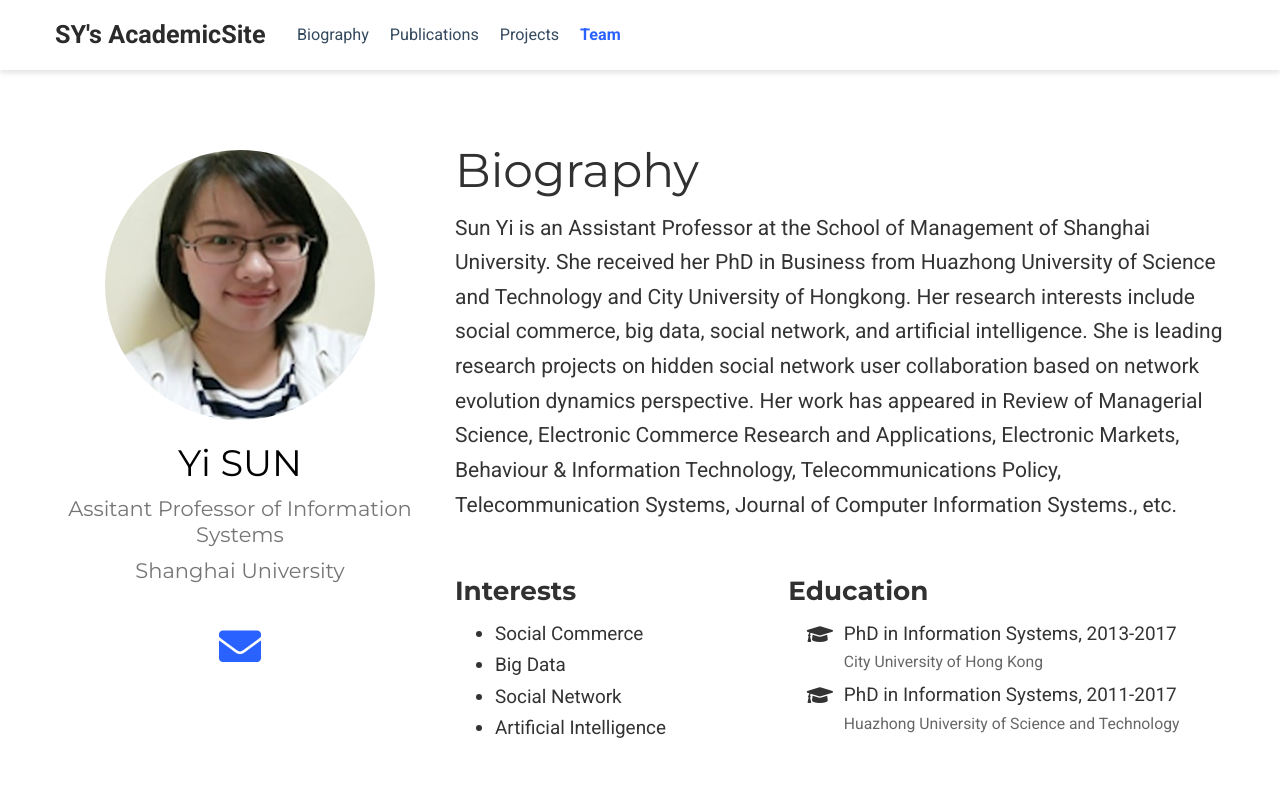
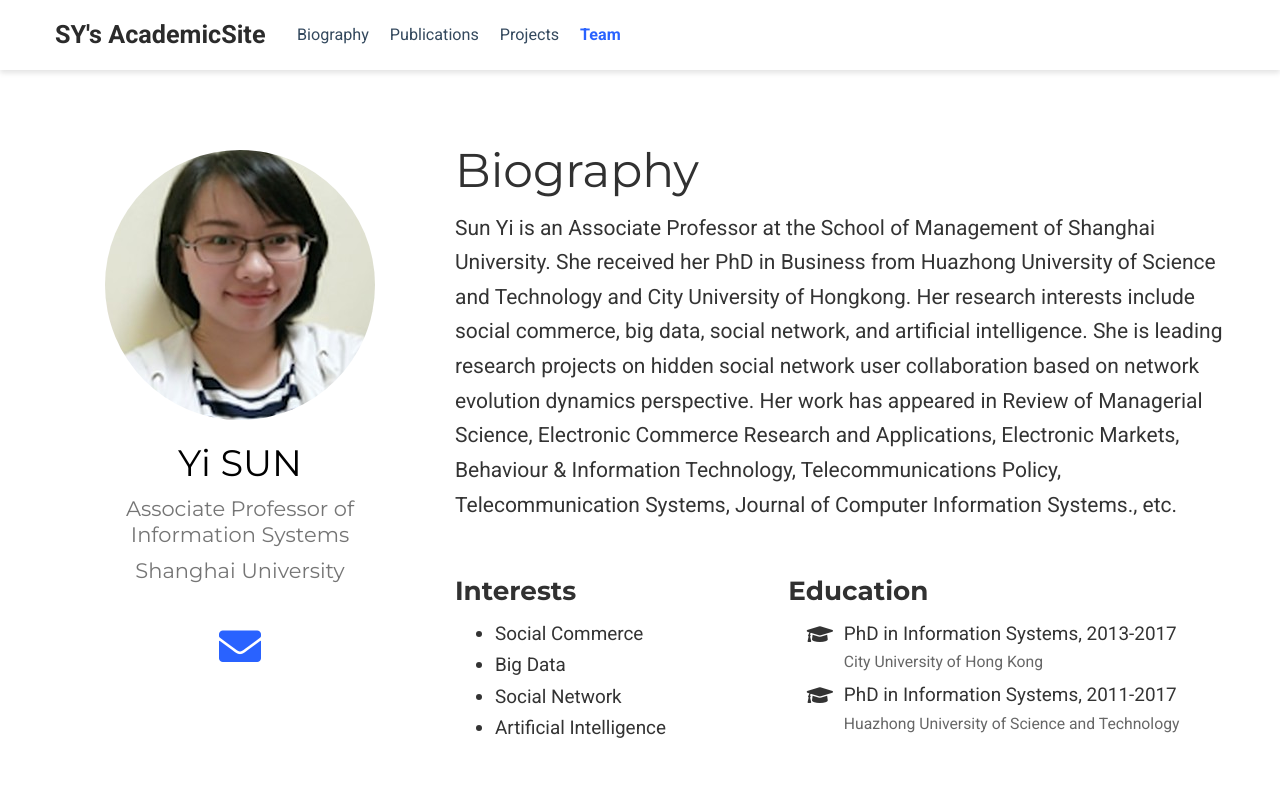
Before and after one commit to sunnykidxx/sunnykidxx.github.io, a plain HTML site: page index.html in a window 1280 px wide. Shown: the top 800 px of the page. Drawn offline with nearby package versions, Linux system fonts and the light colour scheme; some packages are replaced by stand-ins of ours; some icons are missing.

Commit message:
Update index.html

```diff
--- a/index.html
+++ b/index.html
@@ -28,7 +28,7 @@
 
 
 
-  <meta name="description" content="Assitant Professor of Information Systems">
+  <meta name="description" content="Associate Professor of Information Systems">
 
 
   <link rel="alternate" hreflang="en-us" href="https://sunyi.netlify.app/">
@@ -231,7 +231,7 @@
   <meta property="og:site_name" content="SY&#39;s AcademicSite">
   <meta property="og:url" content="https://sunyi.netlify.app/">
   <meta property="og:title" content="SY&#39;s AcademicSite">
-  <meta property="og:description" content="Assitant Professor of Information Systems"><meta property="og:image" content="img/map[gravatar:%!s(bool=false) shape:circle]">
+  <meta property="og:description" content="Associate Professor of Information Systems"><meta property="og:image" content="img/map[gravatar:%!s(bool=false) shape:circle]">
   <meta property="twitter:image" content="img/map[gravatar:%!s(bool=false) shape:circle]"><meta property="og:locale" content="en-us">
 
     <meta property="og:updated_time" content="2030-06-01T13:00:00&#43;00:00">
@@ -553,7 +553,7 @@
 
       <div class="portrait-title">
         <h2>Yi SUN</h2>
-        <h3>Assitant Professor of Information Systems</h3>
+        <h3>Associate Professor of Information Systems</h3>
 
 
         <h3>
@@ -590,7 +590,7 @@
 
     <h1>Biography</h1>
 
-    <p>Sun Yi is an Assistant Professor at the School of Management of Shanghai University. She received her PhD in Business from Huazhong University of Science and Technology and City University of Hongkong. Her research interests include social commerce, big data, social network, and artificial intelligence. She is leading research projects on hidden social network user collaboration based on network evolution dynamics perspective. Her work has appeared in Review of Managerial Science, Electronic Commerce Research and Applications, Electronic Markets, Behaviour &amp; Information Technology, Telecommunications Policy, Telecommunication Systems, Journal of Computer Information Systems., etc.</p>
+    <p>Sun Yi is an Associate Professor at the School of Management of Shanghai University. She received her PhD in Business from Huazhong University of Science and Technology and City University of Hongkong. Her research interests include social commerce, big data, social network, and artificial intelligence. She is leading research projects on hidden social network user collaboration based on network evolution dynamics perspective. Her work has appeared in Review of Managerial Science, Electronic Commerce Research and Applications, Electronic Markets, Behaviour &amp; Information Technology, Telecommunications Policy, Telecommunication Systems, Journal of Computer Information Systems., etc.</p>
 
 
     <div class="row">
```
